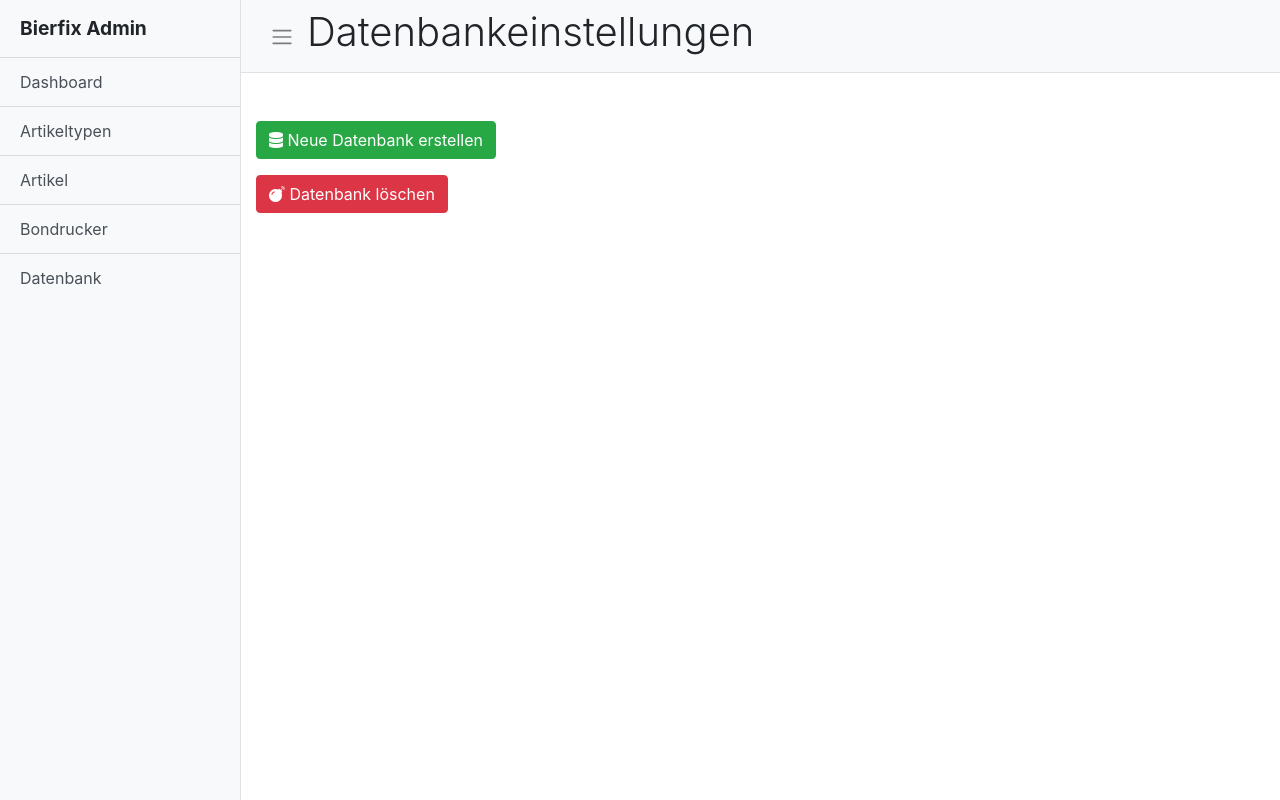
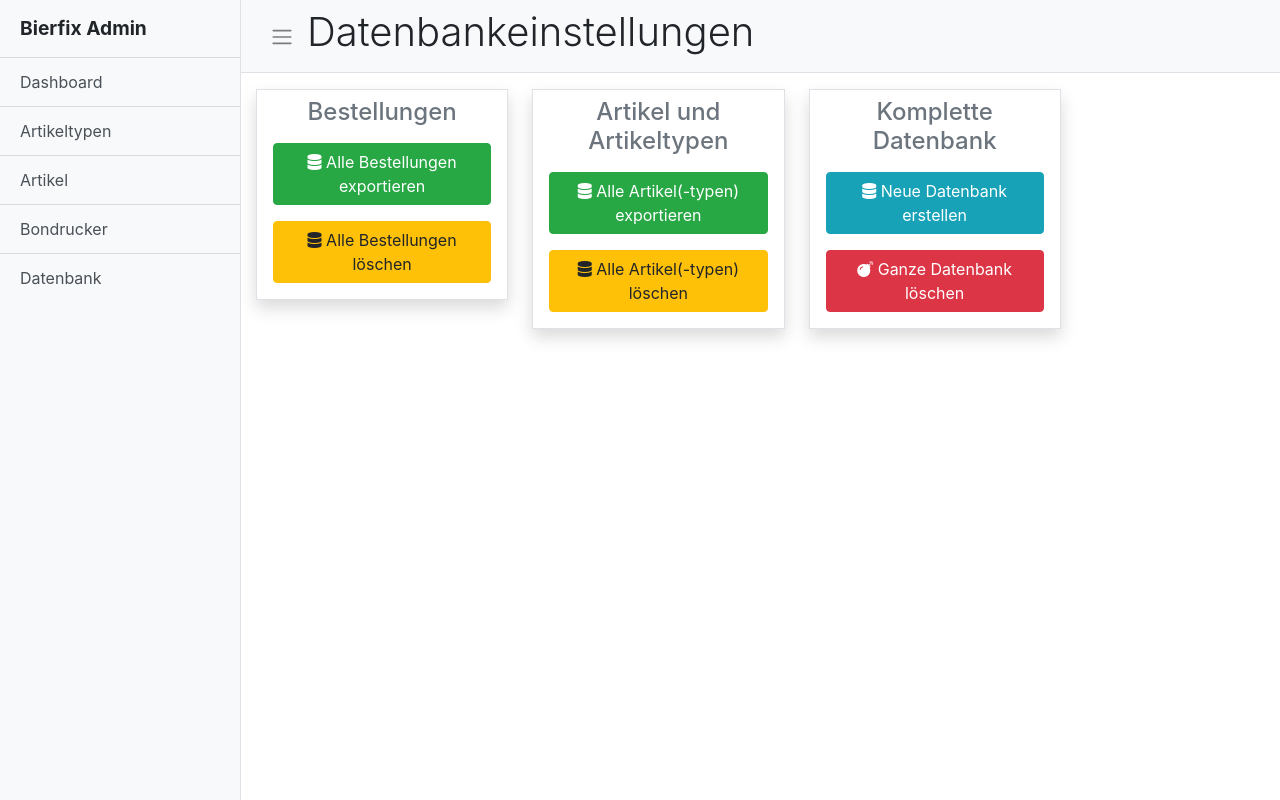
Before and after one commit to dominikrein/Bierfix, a PHP site: page /admin/datenbank.php in a window 1280 px wide. Run offline with PHP 8.4, Linux system fonts and the light colour scheme.

Commit message:
DB Buttons

```diff
--- a/admin/datenbank.php
+++ b/admin/datenbank.php
@@ -22,8 +22,22 @@
 
       <div class="container-fluid">
         <!--Content-->
-		<div class="mt-5"><button onClick="createDB()" class="btn btn-success"><i class="fas fa-database"></i> Neue Datenbank erstellen</button></div>
-		<div class="mt-3"><button onClick="dropDB()" class="btn btn-danger"><i class="fas fa-bomb"></i> Datenbank l&ouml;schen</button></div>
+		<div class="border px-3 pt-2 pb-3 my-3 shadow w-25 float-left text-center">
+			<h4 class="text-muted mb-2">Bestellungen</h4>
+			<div class="mt-3"><button onClick="removeBestellungen()" class="btn btn-success w-100"><i class="fas fa-database"></i> Alle Bestellungen exportieren</button></div>
+			<div class="mt-3"><button onClick="removeBestellungen()" class="btn btn-warning w-100"><i class="fas fa-database"></i> Alle Bestellungen löschen</button></div>
+		</div>
+		<div class="border px-3 pt-2 pb-3 ml-4 my-3 shadow w-25 float-left text-center">
+			<h4 class="text-muted mb-2">Artikel und Artikeltypen</h4>
+			<div class="mt-3"><button onClick="removeBestellungen()" class="btn btn-success w-100"><i class="fas fa-database"></i> Alle Artikel(-typen) exportieren</button></div>
+			<div class="mt-3"><button onClick="removeBestellungen()" class="btn btn-warning w-100"><i class="fas fa-database"></i> Alle Artikel(-typen) löschen</button></div>
+		</div>
+		<div class="border px-3 pt-2 pb-3 ml-4 my-3 shadow w-25 float-left text-center">
+			<h4 class="text-muted mb-2">Komplette Datenbank</h4>
+			<div class="mt-3"><button onClick="createDB()" class="btn btn-info w-100"><i class="fas fa-database "></i> Neue Datenbank erstellen</button></div>
+			<div class="mt-3"><button onClick="dropDB()" class="btn btn-danger w-100"><i class="fas fa-bomb"></i> Ganze Datenbank l&ouml;schen</button></div>
+		</div>
+
 
       </div>
     </div>
```
